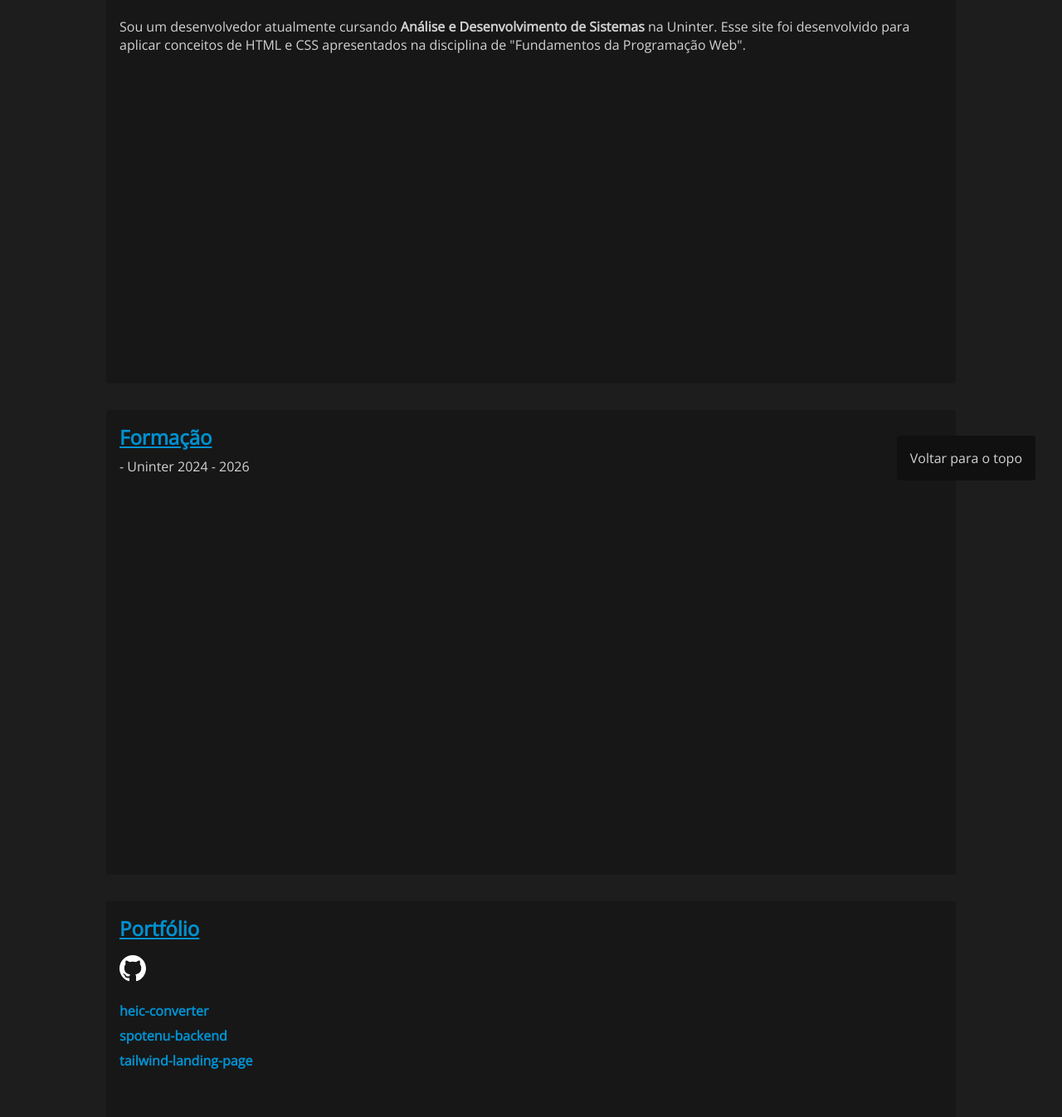
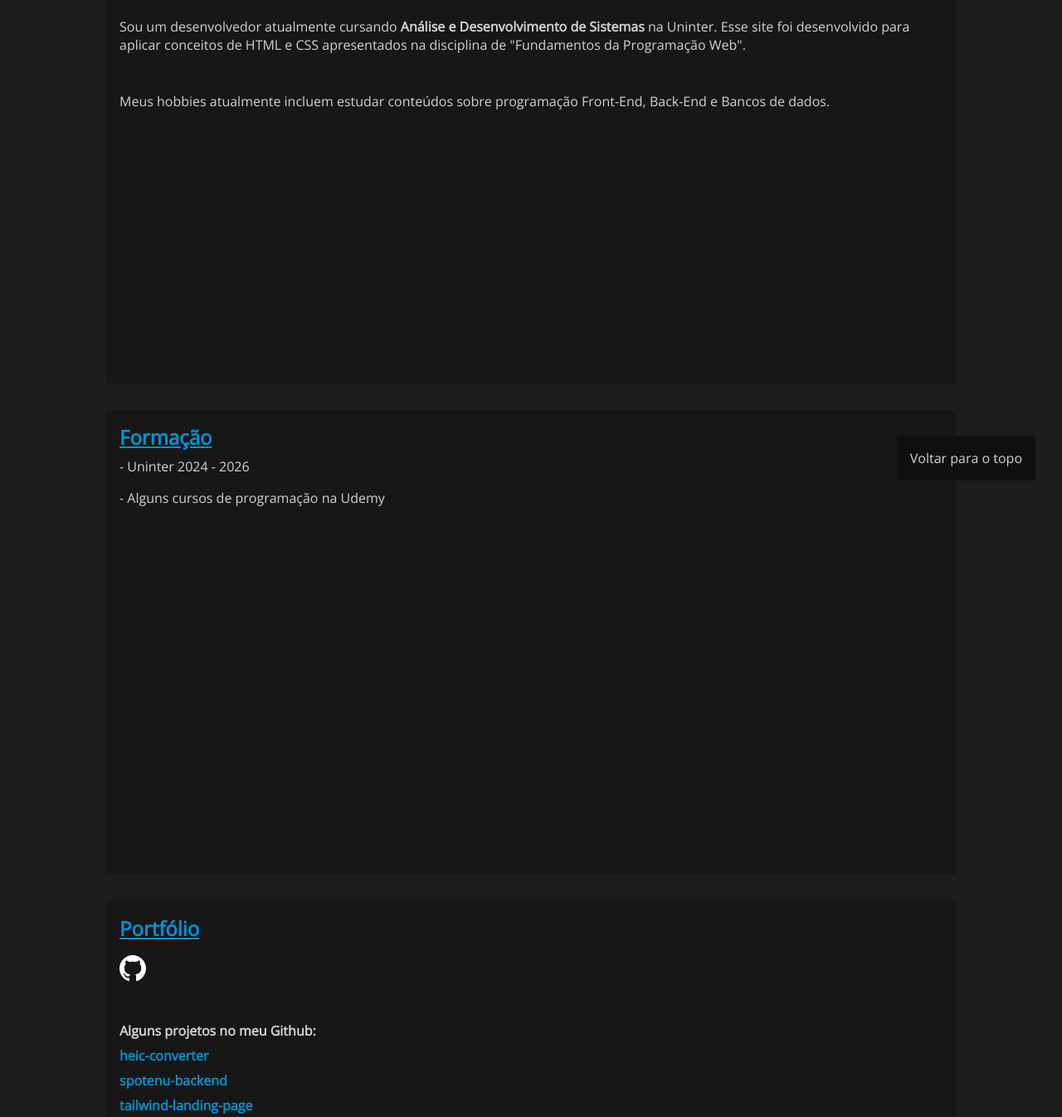
Before and after one commit to brunobulgaron/portfolio-uninter, a plain HTML site: page index.html in a window 1280 px wide. Shown: the part 189-1535 px from the top of the page at 83% size. Drawn offline with nearby package versions, Linux system fonts and the light colour scheme.

Commit message:
Update index.html

```diff
--- a/index.html
+++ b/index.html
@@ -16,7 +16,7 @@
 		<!-- Container que "segura" o conteúdo do site -->
 		<div class="container">
 			<header>
-				<a href="/">
+				<a href="https://brunobulgaron.github.io/portfolio-uninter">
 					<h1 id="titulo">Bruno Bulgaron</h1>
 				</a>
 
@@ -48,6 +48,10 @@
 					Esse site foi desenvolvido para aplicar conceitos de HTML e CSS
 					apresentados na disciplina de "Fundamentos da Programação Web".
 				</p>
+
+				<br />
+
+				<p>Meus hobbies atualmente incluem estudar conteúdos sobre programação Front-End, Back-End e Bancos de dados.</p>
 			</section>
 
 			<!-- Seção "Formação" -->
@@ -56,6 +60,9 @@
 
 				<ul>
 					<li>- Uninter 2024 - 2026</li>
+				</ul>
+				<ul>
+					<li>- Alguns cursos de programação na Udemy</li>
 				</ul>
 			</section>
 
@@ -69,6 +76,9 @@
 						alt="Logo Github"
 						id="logo-github"
 					/>
+
+					<p>Alguns projetos no meu Github:</p>
+
 					<a href="https://github.com/brunobulgaron/heic-converter"
 						>heic-converter</a
 					>
```
